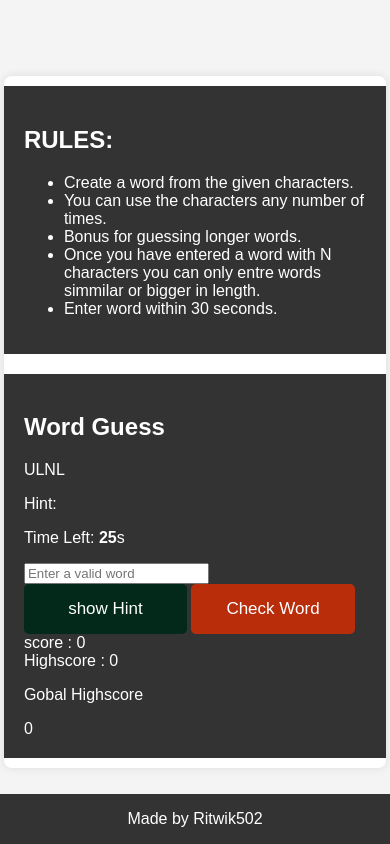
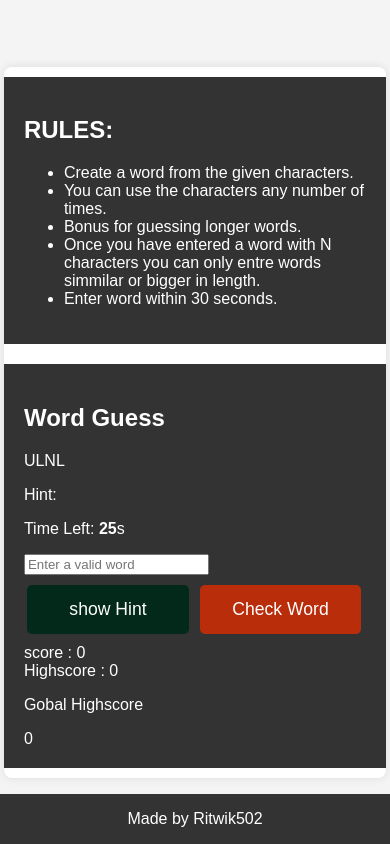
Before and after one commit to Ritwik502/Word-Guess-Game_2, a plain HTML site: page index.html in a window 390 px wide. Drawn offline with Linux system fonts and the light colour scheme; no server answers.

Commit message:
button made more responsive

```diff
--- a/style.css
+++ b/style.css
@@ -33,10 +33,11 @@ body {
     outline: none;
     color: #fff;
     cursor: pointer;
-    padding: 15px 0;
-    font-size: 17px;
+    padding: 4% 1%;
+    font-size: 1.1em;
     border-radius: 5px;
-    width: calc(100% / 2 - 8px);
+    margin: 10px 1%;
+    width: calc(48% - 3px);
     transition: all 0.3s ease;
   }
 .buttons button:active{
```
